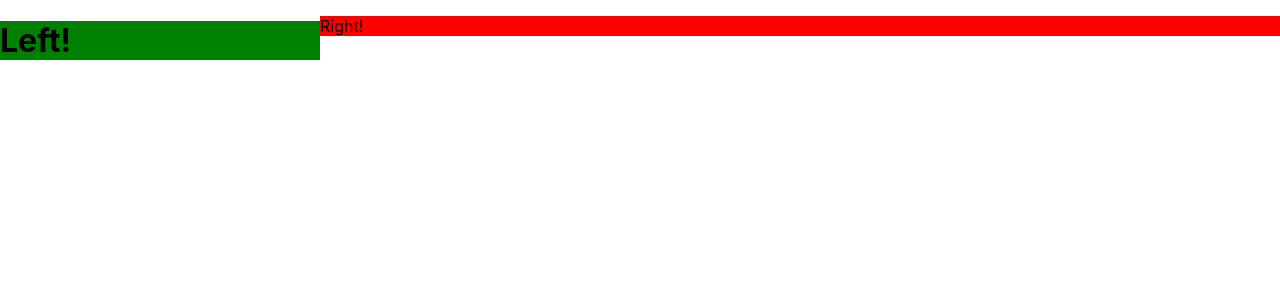
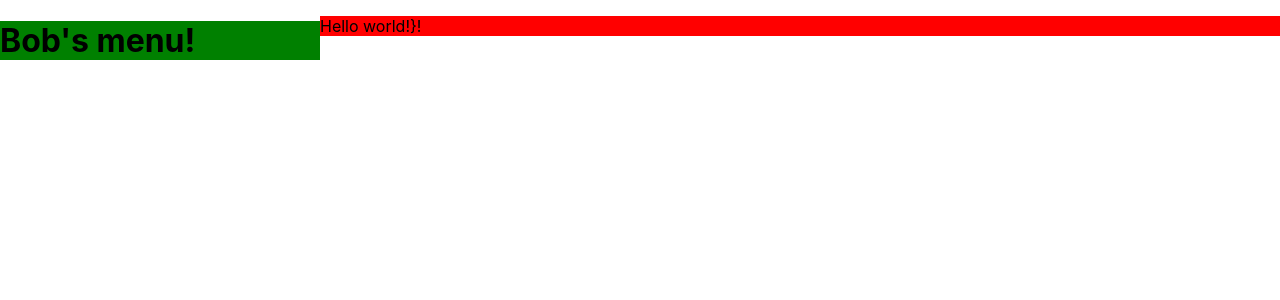
Before and after one commit to lcheunglci/react-design-patterns-practice, a React (Create React App) app: page / in a window 1280 px wide. Shown: the top 300 px of the page. Built offline with nearby package versions, Linux system fonts and the light colour scheme.

Commit message:
Refactor Splitscreen to take in the left and right components as children instead of as props

```diff
--- a/src/App.js
+++ b/src/App.js
@@ -1,18 +1,20 @@
 import { SplitScreen } from './SplitScreen';
 
-const LeftHandComponent = () => {
-  return <h1 style={{backgroundColor: 'green'}}>Left!</h1>;
+const LeftHandComponent = ({name}) => {
+  return <h1 style={{backgroundColor: 'green'}}>{name}!</h1>;
 }
 
-const RightHandComponent = () => {
-  return <p style={{backgroundColor: 'red'}}>Right!</p>
+const RightHandComponent = ({message}) => {
+  return <p style={{backgroundColor: 'red'}}>{message}}!</p>
 }
 
 function App() {
   return (
     <SplitScreen
-    left ={LeftHandComponent}
-    right={RightHandComponent} leftWeight={1} rightWeight={3} />
+      leftWeight={1} rightWeight={3}>
+        <LeftHandComponent name="Bob's menu" />
+        <RightHandComponent message="Hello world!" />
+      </SplitScreen>
 
   );
 }
--- a/src/SplitScreen.js
+++ b/src/SplitScreen.js
@@ -9,22 +9,18 @@ const Pane = styled.div`
 `;
 
 export const SplitScreen = ({
-    left: Left,
-    right: Right,
+    children,
     leftWeight = 1,
     rightWeight = 1,
 }) => {
+    const [left, right] = children;
     return (
         <Container>
             <Pane weight={leftWeight} >
-                <Left >
-
-                </Left>
+                {left}
             </Pane>
             <Pane weight={rightWeight} >
-                <Right >
-
-                </Right>
+                {right}
             </Pane>
         </Container>
     )
```
